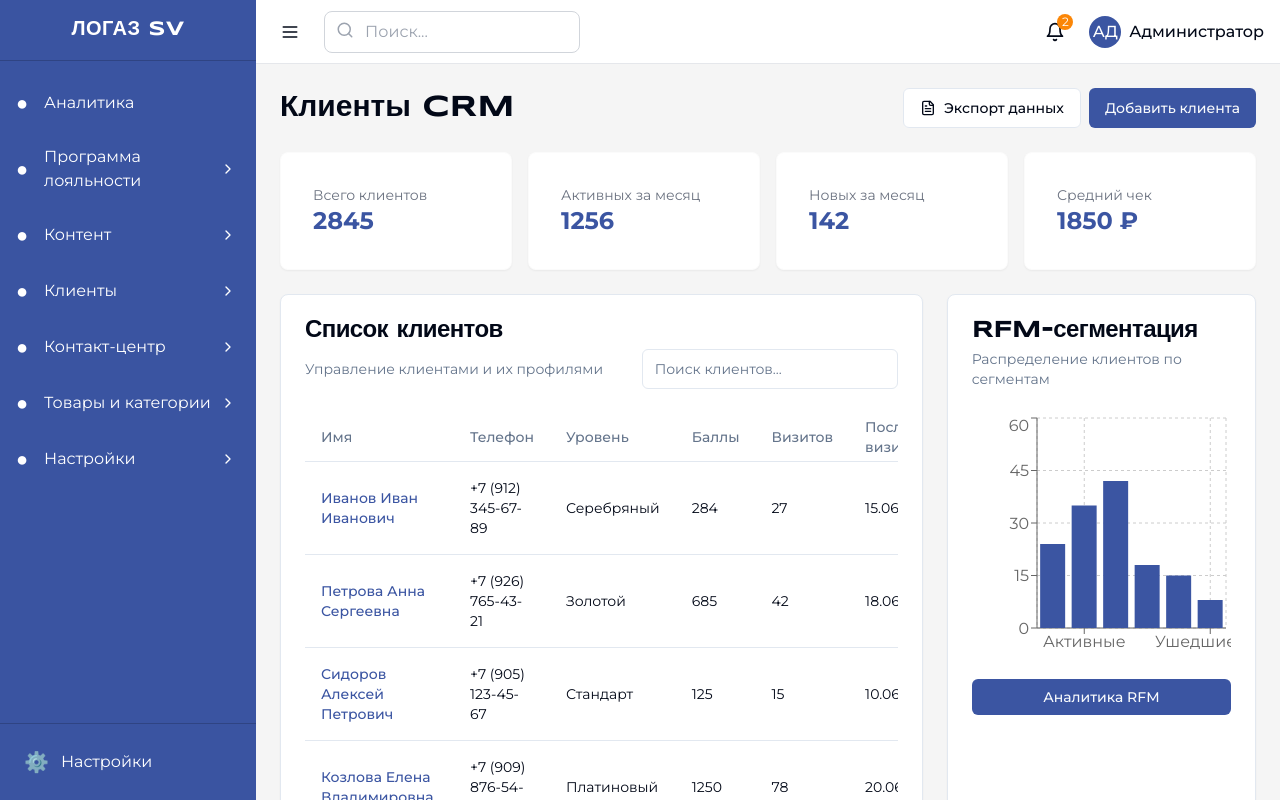
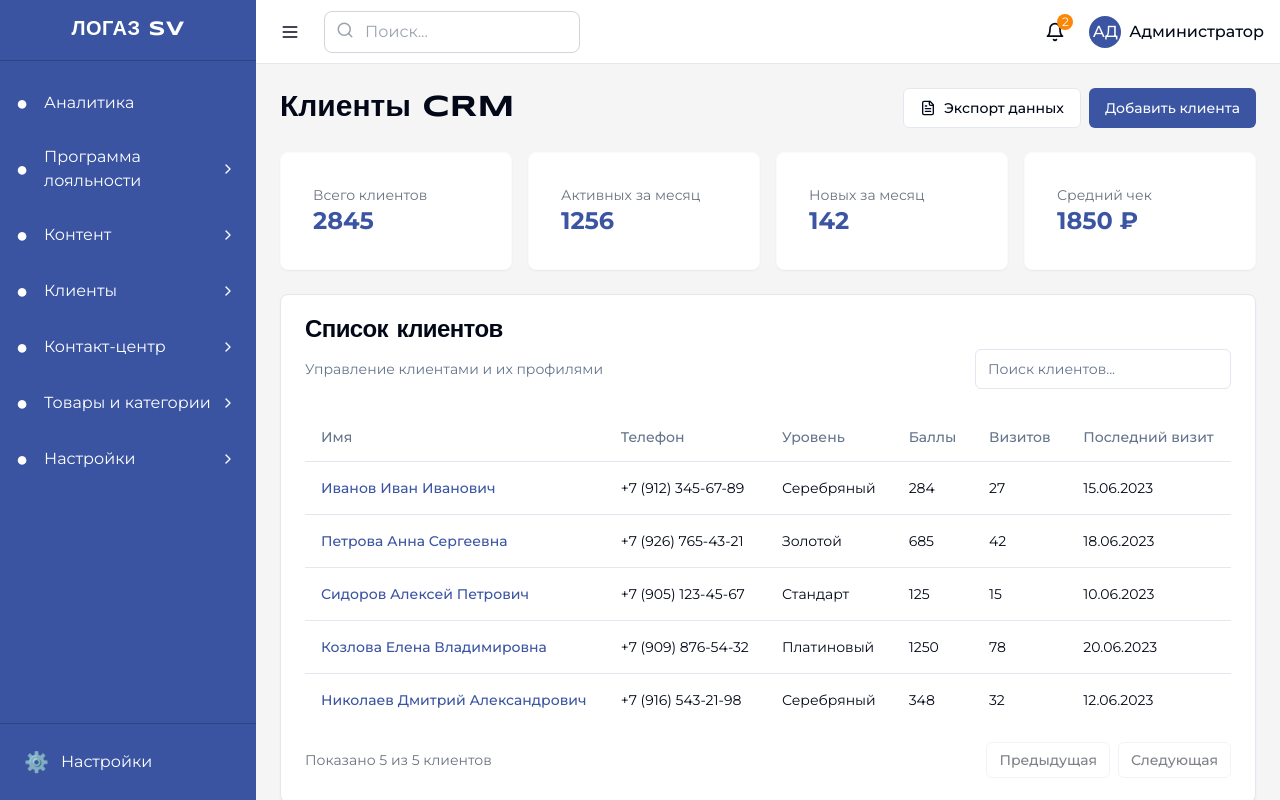
Before and after one commit to MONO-Digital-Studio/logaz-loyalty-crm, a React (Vite) app: page /crm/clients in a window 1280 px wide. Built offline with nearby package versions, Linux system fonts and the light colour scheme.

Commit message:
Remove RFM segmentation
Remove the RFM segmentation element from the ClientsPage.

```diff
--- a/src/pages/ClientsPage.tsx
+++ b/src/pages/ClientsPage.tsx
@@ -4,7 +4,6 @@ import { Button } from "@/components/ui/button";
 import { FileText } from "lucide-react";
 import ClientStats from "@/components/Clients/ClientStats";
 import ClientsTable from "@/components/Clients/ClientsTable";
-import RfmDistribution from "@/components/Clients/RfmDistribution";
 
 const clientsData = [
   {
@@ -59,15 +58,6 @@ const clientsData = [
   },
 ];
 
-const rfmDistributionData = [
-  { name: 'VIP', value: 24 },
-  { name: 'Активные', value: 35 },
-  { name: 'Стабильные', value: 42 },
-  { name: 'Новые', value: 18 },
-  { name: 'Спящие', value: 15 },
-  { name: 'Ушедшие', value: 8 },
-];
-
 const ClientsPage = () => {
   return (
     <div className="space-y-6">
@@ -91,9 +81,8 @@ const ClientsPage = () => {
         averageCheck={1850}
       />
 
-      <div className="grid grid-cols-1 lg:grid-cols-3 gap-6">
+      <div className="w-full">
         <ClientsTable clients={clientsData} />
-        <RfmDistribution data={rfmDistributionData} />
       </div>
     </div>
   );
```
